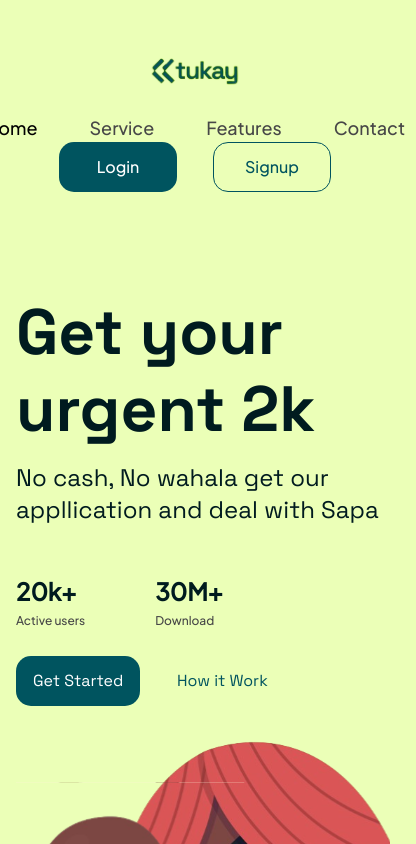
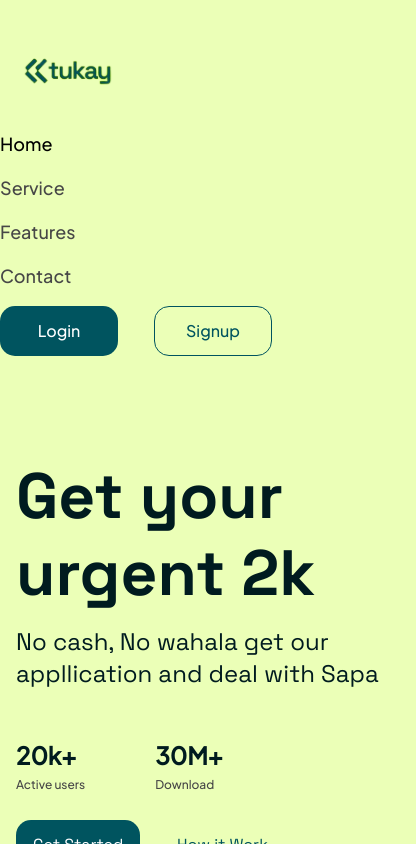
Before and after one commit to JCalmCrasher/sapa-ui, a React (Vite) app: page / in a window 390 px wide. Shown: the top 844 px of the page, 416 px wide, since content can reach past the window. Built offline with nearby package versions, Linux system fonts and the light colour scheme.

Commit message:
some mobile responsiveness

```diff
--- a/src/App.tsx
+++ b/src/App.tsx
@@ -83,19 +83,19 @@ const App = () => {
 
    <Shell className="px-0">
     <div
-     className="w-full"
+     className="w-full h-[150px] sm:h-[300px] lg:h-[660px]"
      style={{
       background: `url(${TukayBanner})`,
       objectFit: "contain",
       backgroundSize: "cover",
       backgroundRepeat: "no-repeat",
-      height: "660px"
+      // height: "660px"
      }}
     />
    </Shell>
 
    <Shell className="md:pl-[88px]">
-    <div className="flex items-center justify-between bg-primary pb-[180px]">
+    <div className="flex flex-col md:flex-row items-center justify-between bg-primary pb-[180px]">
      <div className="flex flex-col space-y-[30px]">
       <h2 className="font-medium text-[40px]">Urgent Tukay - the Notes.</h2>
       <p className="text-2xl max-w-[600px]">
@@ -105,7 +105,11 @@ const App = () => {
      </div>
      <div>
       <img src={TukayCurrencyRed} alt="gimme tukay na" />
-      <img className="absolute translate-y-[-300px] translate-x-[-11rem]" src={TukayCurrencyBlue} alt="gimme tukay na" />
+      <img
+       className="absolute translate-y-[-300px] md:translate-x-[-11rem]"
+       src={TukayCurrencyBlue}
+       alt="gimme tukay na"
+      />
      </div>
     </div>
    </Shell>
--- a/src/components/Card.tsx
+++ b/src/components/Card.tsx
@@ -5,7 +5,7 @@ interface CardProps {
 }
 const Card = ({ title, description, icon }: CardProps) => {
  return (
-  <div className="flex flex-col items-center justify-center bg-white px-[25.72px] text-center text-sm text-text-dark space-y-[26.24px] rounded-[20px] py-[59.05px] w-[364px] h-[342px]">
+  <div className="flex flex-col items-center justify-center bg-white px-[25.72px] text-center text-sm text-text-dark space-y-[26.24px] rounded-[20px] py-[59.05px] md:w-[364px] h-[342px]">
    <img src={icon} alt={icon} />
    <div className="space-y-[5.66px]">
     <h3 className="font-medium text-xl">{title}</h3>
--- a/src/components/layout.tsx
+++ b/src/components/layout.tsx
@@ -36,12 +36,12 @@ const navbarMenus = [
 ];
 export const Navbar = () => {
  return (
-  <header className="px-[120px] pt-[25px] font-sans">
-   <div className="flex flex-col md:flex-row items-center justify-between">
+  <header className="md:px-[120px] pt-[25px] font-sans">
+   <div className="flex flex-col md:flex-row md:items-center md:justify-between gap-4 md:gap-0">
     <span>
      <img src={Logo} alt="tukay" />
     </span>
-    <div className="flex items-center gap-[52px]">
+    <div className="flex flex-col md:flex-row md:items-center gap-4 md:gap-[52px]">
      {navbarMenus.map((menu, i) => (
       <a
        className={`${
@@ -101,18 +101,20 @@ export const Footer = () => {
    <div className="flex flex-col md:flex-row items-center gap-16">
     <img src={FooterBanner} alt="tukay" />
     <div className="flex">
-     <div className="flex flex-col md:flex-row space-x-[33px]">
+     <div className="flex flex-col md:flex-row md:space-x-[33px]">
       <p className="max-w-[416px] text-xl font-normal">
        Urgent Tukay - the Notes.
        <br /> No cash, No wahala get our appllication and deal with Sapa
       </p>
-      <div className="flex gap-[59.4px]">
+      <div className="flex flex-col md:flex-row gap-[59.4px]">
        {footerMenus.map((menu, i) => (
         <div className="flex flex-col space-y-[9.66px]" key={i}>
          <h4 className="font-bold">{menu.title}</h4>
          <ul className="flex flex-col space-y-[6.8px]">
           {menu.links.map((link) => (
-           <li className="font-normal text-[15px]"><a href="#">{link.title}</a></li>
+           <li className="font-normal text-[15px]">
+            <a href="#">{link.title}</a>
+           </li>
           ))}
          </ul>
         </div>
```
